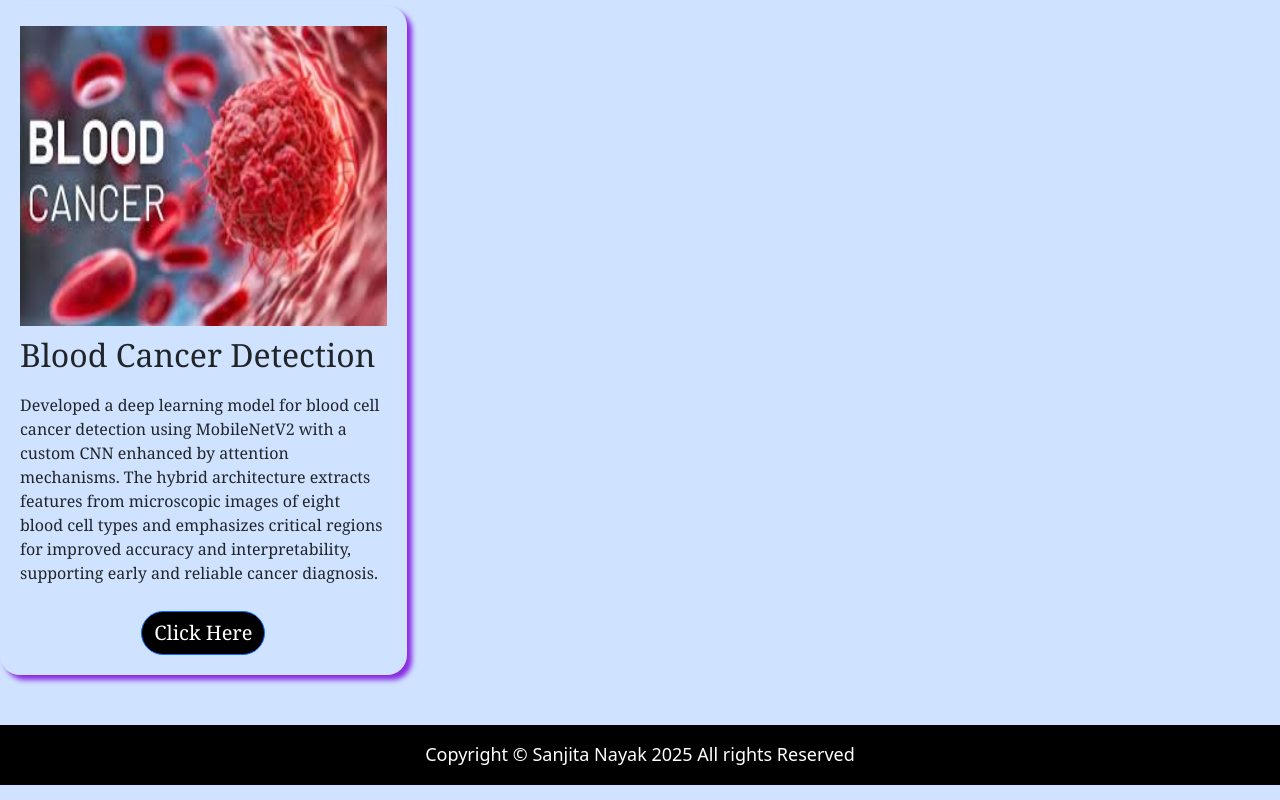
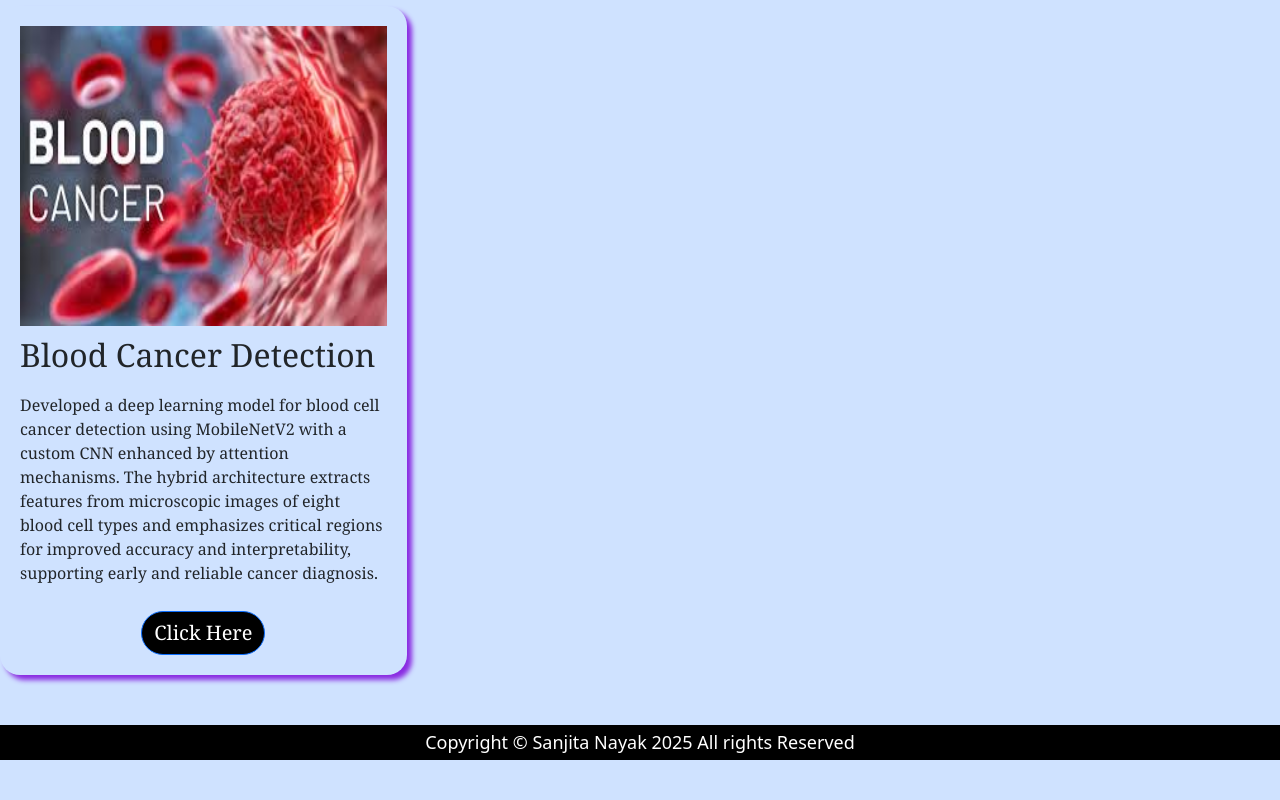
Before and after one commit to Sanjita-30/portfolio, a plain HTML site: page skill.html in a window 1280 px wide. Shown: the part 1407-2207 px from the top of the page. Drawn offline with nearby package versions, Linux system fonts and the light colour scheme; a web font is replaced by a local one.

Commit message:
change-the-position

```diff
--- a/skill.css
+++ b/skill.css
@@ -188,12 +188,13 @@ section{
 
 footer{
     color: white;
-    height: 60px;
+    height: 35px;
     /* padding: 2px; */
     display: flex;
     align-items: center;
     justify-content: center;
     font-size: 18px;
+    margin-bottom: 40px;
 
 
 }
--- a/styleknowmore.css
+++ b/styleknowmore.css
@@ -107,6 +107,7 @@ h1{
  .second-click{
     display: flex;
     justify-content: center;
+    margin-bottom: 80px;
  }
 
 .btn>a{
```
